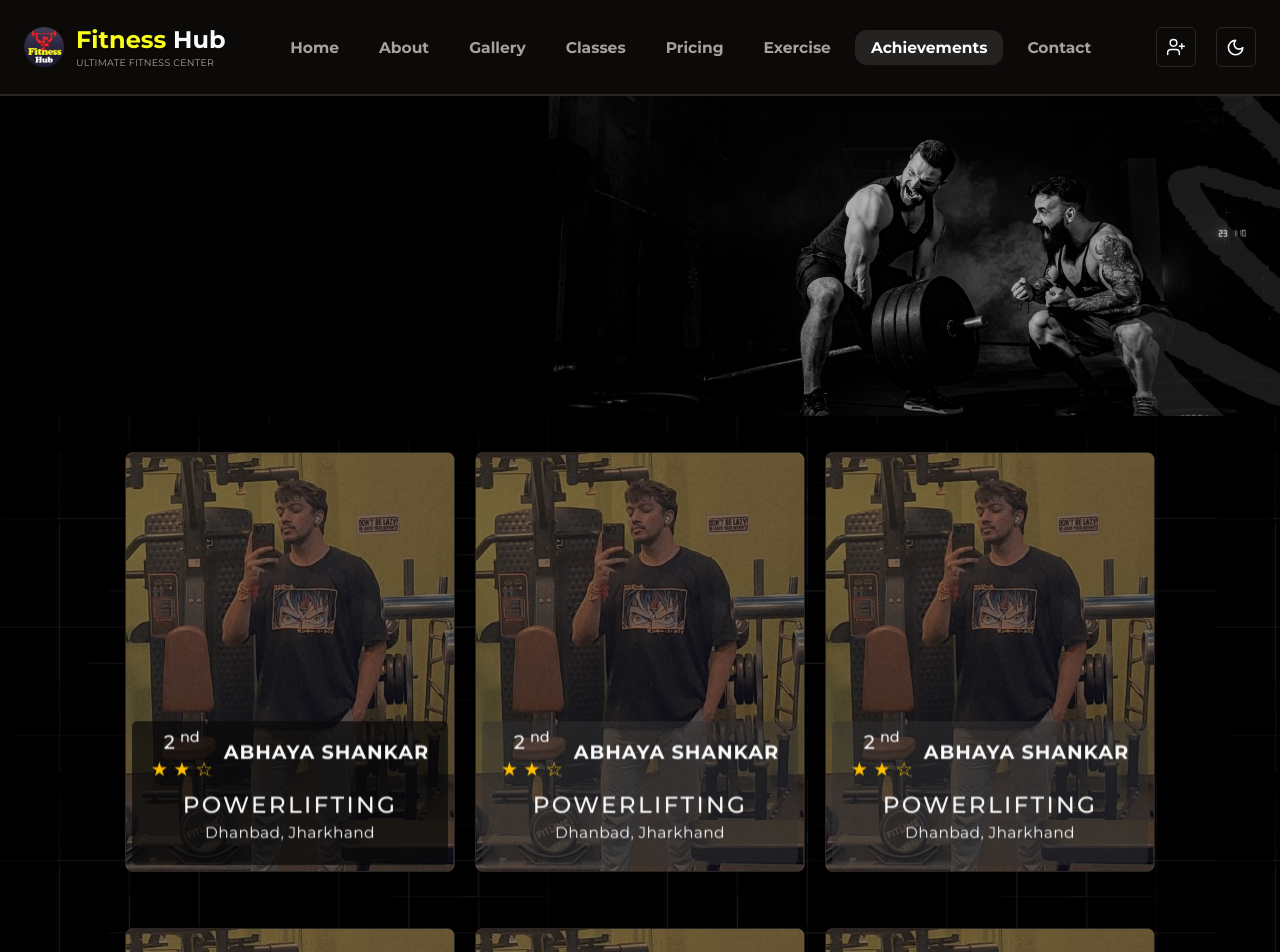
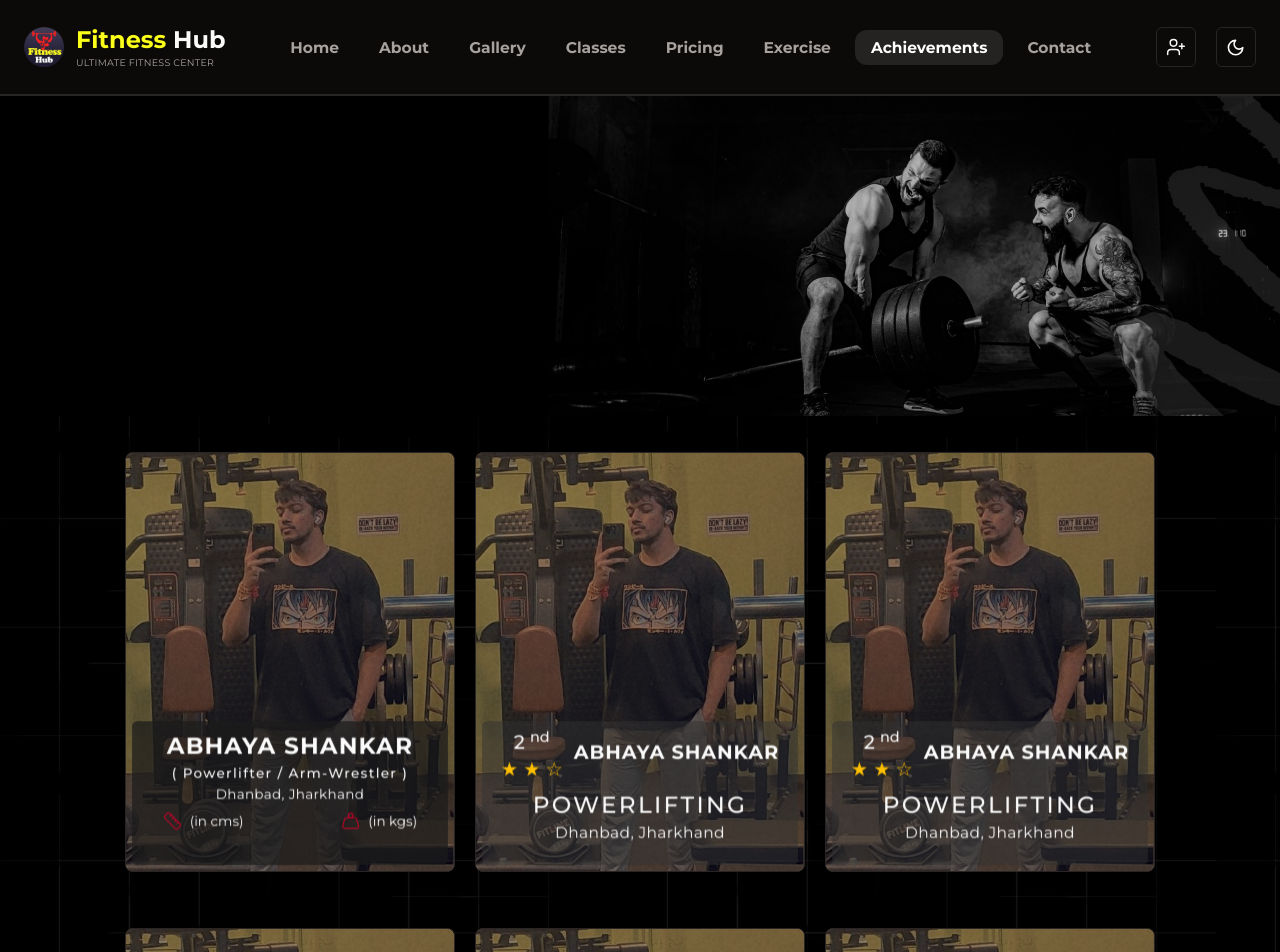
Before and after one commit to AbhayaShankar/Fitness-Hub., a Next.js app: page /achievements in a window 1280 px wide. Shown: the top 952 px of the page. Built offline with nearby package versions, Linux system fonts and the light colour scheme.

Commit message:
card design change

```diff
--- a/app/globals.css
+++ b/app/globals.css
@@ -438,7 +438,7 @@ body,
   width: 100%;
   height: 100%;
   background-color: black; /* Set the background color to black */
-  opacity: 0.4; /* Adjust the opacity to control the intensity of the black shade */
+  opacity: 0.33; /* Adjust the opacity to control the intensity of the black shade */
   z-index: 1;
   border-radius: 8px;
 }
--- a/components/GymRats.tsx
+++ b/components/GymRats.tsx
@@ -2,7 +2,14 @@
 
 import React from "react";
 import Link from "next/link";
-import { Facebook, Instagram, Twitter, Youtube } from "lucide-react";
+import {
+  Facebook,
+  Instagram,
+  Ruler,
+  Twitter,
+  Weight,
+  Youtube,
+} from "lucide-react";
 
 const GymRats = () => {
   return (
@@ -13,27 +20,44 @@ const GymRats = () => {
             {/* Before Flip */}
             <div className="inner text-white relative">
               <div className="h-[260px] w-full bg-transparent absolute -top-[150px] left-0 flex flex-col items-center justify-end"></div>
-              <div className="h-[150px] w-full absolute bg-black/50 dark:bg-[#090909b4]  backdrop-blur-2xl bg-opacity-80 text-[#fcfcfc]  left-0 -bottom-[150px] rounded-md z-20 backdrop-filter">
-                <div className="p-2 flex items-center justify-evenly">
-                  <div className="flex flex-col items-center">
+              <div className="h-[150px] w-full absolute bg-black/40 dark:bg-[#1c1c1cb4]  backdrop-blur-2xl bg-opacity-80 text-[#fcfcfc]  left-0 -bottom-[150px] rounded-md z-20 backdrop-filter">
+                <div className="p-2 flex items-center justify-evenly mt-2">
+                  {/* <div className="flex flex-col items-center">
                     <h3 className="text-xl font-medium">
                       2 <sup>nd</sup>
                     </h3>
                     <span className="text-[#FFC000] text-xl">
                       &#9733; &#9733; &#9734;
-                      {/* if(value === 1){
-                        return &#9733; &#9734; &#9734;
-                      } */}
                     </span>
-                  </div>
-                  <div className="text-xl uppercase font-semibold -mt-2 tracking-wider">
+                  </div> */}
+                  <div className="text-2xl leading-5 uppercase font-semibold  tracking-wider">
                     ABHAYA SHANKAR
                   </div>
                 </div>
-                <div className="uppercase text-2xl font-medium tracking-widest">
-                  Powerlifting
+                <div className="capitalize text-sm font-medium tracking-widest">
+                  ( Powerlifter / Arm-wrestler )
                 </div>
-                <div className="tracking-wide">Dhanbad, Jharkhand</div>
+                <div className="tracking-wide text-sm mt-[2px]">
+                  Dhanbad, Jharkhand
+                </div>
+                <div className="p-2 px-8 flex items-center justify-between">
+                  <div className="flex items-center gap-2">
+                    <Ruler
+                      color="#ce032c"
+                      strokeWidth={1.25}
+                      className="w-5 h-5 "
+                    />
+                    <p className="!text-sm"> (in cms)</p>
+                  </div>
+                  <div className="flex items-center gap-2">
+                    <Weight
+                      color="#ce032c"
+                      strokeWidth={1.25}
+                      className="w-5 h-5 "
+                    />
+                    <p className="!text-sm"> (in kgs)</p>
+                  </div>
+                </div>
               </div>
             </div>
           </div>
```
